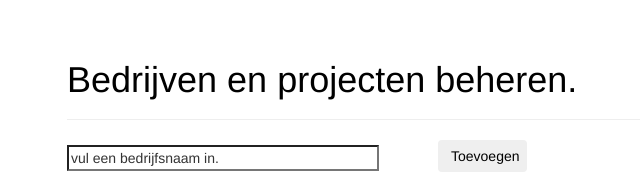
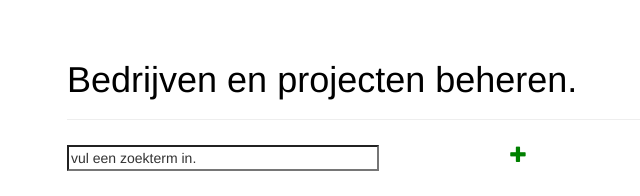
Before and after one commit to kevinoleeh/Itosis, a PHP site: page /bedrijfproject.php in a window 1280 px wide. Shown: the part 52-248 px from the top of the page, without its empty margins (3-643 px from the left). Run offline with PHP 8.4, Linux system fonts and the light colour scheme; data that the repository does not hold is empty; a stand-in replaces the project's code that opens the database connection.

Commit message:
Voor de duidelijkheid

```diff
--- a/Application/bedrijfproject.php
+++ b/Application/bedrijfproject.php
@@ -81,9 +81,9 @@ if (isset($_GET["removeProject"])){
         </div>
         <?php include_once('include/melding.php') ?>
         <div class="col-md-5">
-            <input type="search" style="" value="vul een bedrijfsnaam in.">
+            <input type="search" style="" value="vul een zoekterm in.">
             <a class="no-link" href="?new=1">
-                <button class="btn btn-justified btn-right">Toevoegen</button>
+                <span class="glyphicon glyphicon-plus btn-right green"></span>
             </a>
             <div class="row">
             </div>
@@ -122,7 +122,7 @@ if (isset($_GET["removeProject"])){
         <div class="col-md-5">
           <?php if(isset($_GET['project'])){
             echo '<a class="no-link" href="?newProject=1&project='.$_GET['project'].'&locatie='.$_GET['locatie'].'">
-                  <button class="btn btn-justified btn-right">Toevoegen</button>
+                  <span class="glyphicon glyphicon-plus btn-right green"></span>
                   </a>';
           }
           ?>
--- a/Application/css/style.css
+++ b/Application/css/style.css
@@ -68,12 +68,10 @@ input[type=search] {
     font-size:30px;
 }
 .btn-right {
-
+    margin-top: 5px;
     float: right;
     margin-bottom: 1%;
-    width: 20%;
-    border-top: 3px;
-    border-bottom: 3px;
+    font-size: 1.2em;
 }
 
 
```
